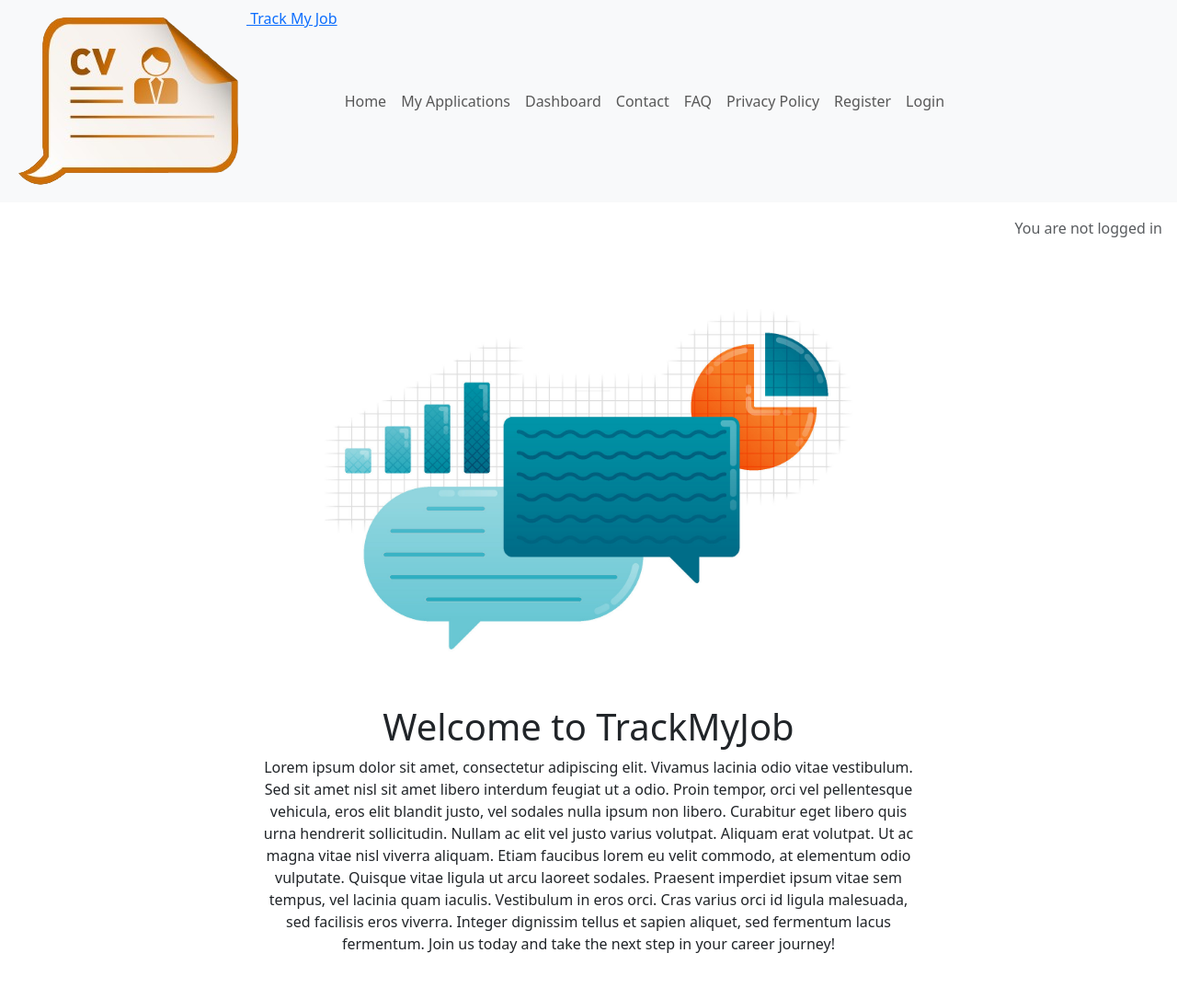
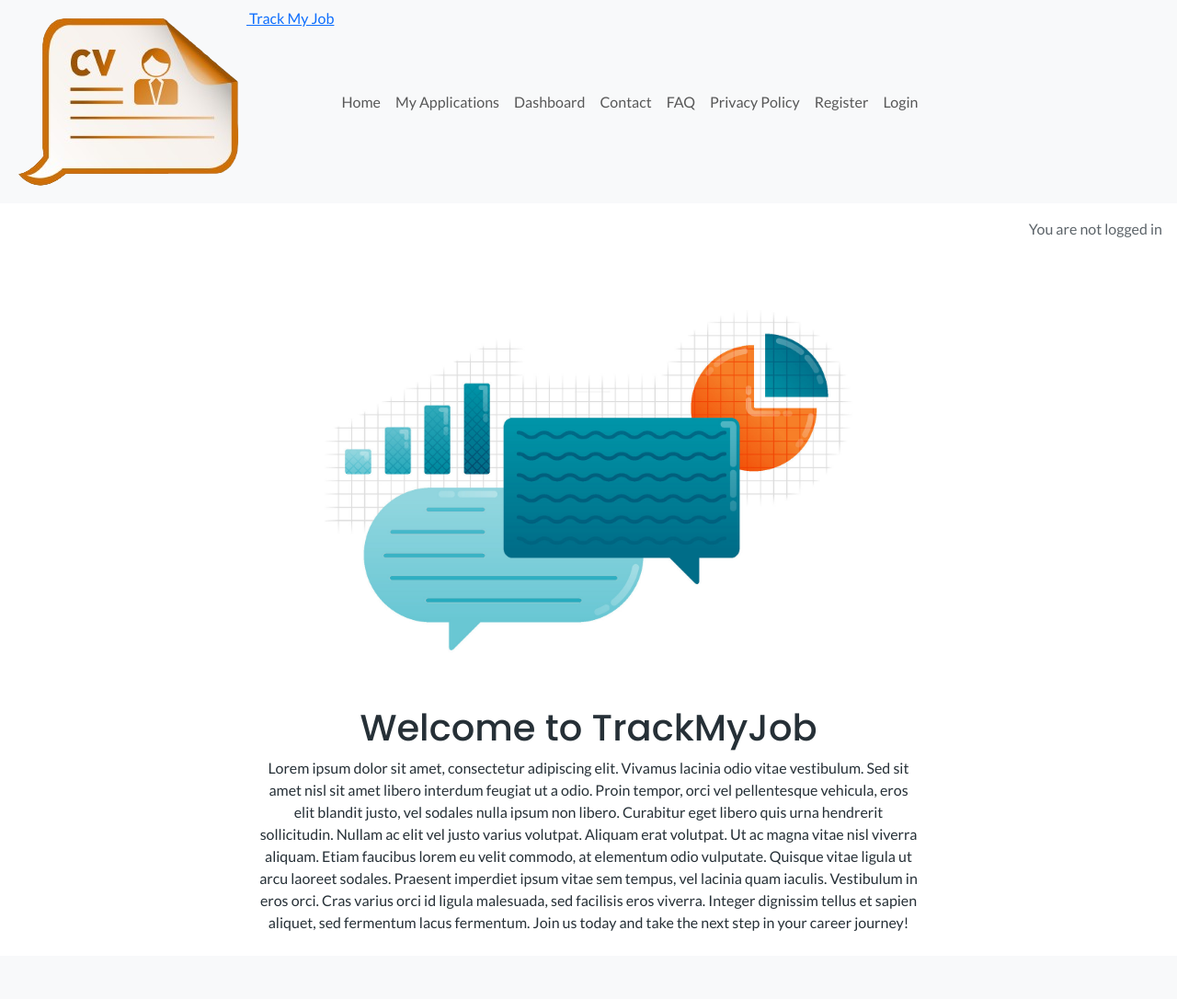
Before and after one commit to Tamas-Gavlider/2410-hackhaton-team5, a Django app: page / in a window 1280 px wide. Shown: the whole page at 92% size. After the commit the page ends 1012 px from the top, so only its background shows below. Run offline with Django 5.2, Linux system fonts and the light colour scheme; some libraries are stand-ins or nearby versions.

Commit message:
style: add root colors and Google fonts to base.css

```diff
--- a/static/css/base.css
+++ b/static/css/base.css
@@ -0,0 +1,30 @@
+:root {
+  --light-orange: #c1884e;
+  --bright-orange: #bf6e15;
+  --light-turqouise: #698c8e;
+  --dark-turqouise: #305f6d;
+  --light-gray: #f8f9fa;
+  --charcoal: #263037;
+}
+
+/* Hide scrollbar for Chrome, Safari and Opera */
+html::-webkit-scrollbar {
+  display: none;
+}
+
+/* Hide scrollbar for IE, Edge and Firefox */
+html {
+  -ms-overflow-style: none;
+  height: -webkit-fill-available;
+  scrollbar-width: none;
+  width: -webkit-fill-available;
+}
+
+body {
+  color: var(--charcoal);
+  font-family: "Lato", serif;
+}
+
+h1, h2, h3 {
+  font-family: "Poppins", serif;
+}
--- a/templates/base.html
+++ b/templates/base.html
@@ -12,7 +12,7 @@
   <title>Track My Job</title>
   <link href="https://cdn.jsdelivr.net/npm/bootstrap@5.3.3/dist/css/bootstrap.min.css" rel="stylesheet"
     integrity="sha384-QWTKZyjpPEjISv5WaRU9OFeRpok6YctnYmDr5pNlyT2bRjXh0JMhjY6hW+ALEwIH" crossorigin="anonymous">
-  <link rel="stylesheet" href="{% static 'css/style.css' %}">
+  <link rel="stylesheet" href="{% static 'css/base.css' %}">
 
   <link rel="preconnect" href="https://fonts.googleapis.com">
   <link rel="preconnect" href="https://fonts.gstatic.com" crossorigin>
@@ -43,8 +43,8 @@
                 href="{% url 'home' %}" aria-label="Home page">Home</a>
             </li>
             <li class="nav-item">
-              <a class="nav-link {% if request.path == my_applications_url %}active" aria-current="page{% endif %}"
-                href="#" aria-label="My Applications">My Applications</a>
+              <a class="nav-link {% if request.path == job_applications_url %}active" aria-current="page{% endif %}"
+                href="{% url 'job_applications' %}" aria-label="My Applications">My Applications</a>
             </li>
             <li class="nav-item">
               <a class="nav-link {% if request.path == dashboard_url %}active" aria-current="page{% endif %}"
```
Also changed, not shown: job_app_tracker/settings.py (+6 -3 lines).
